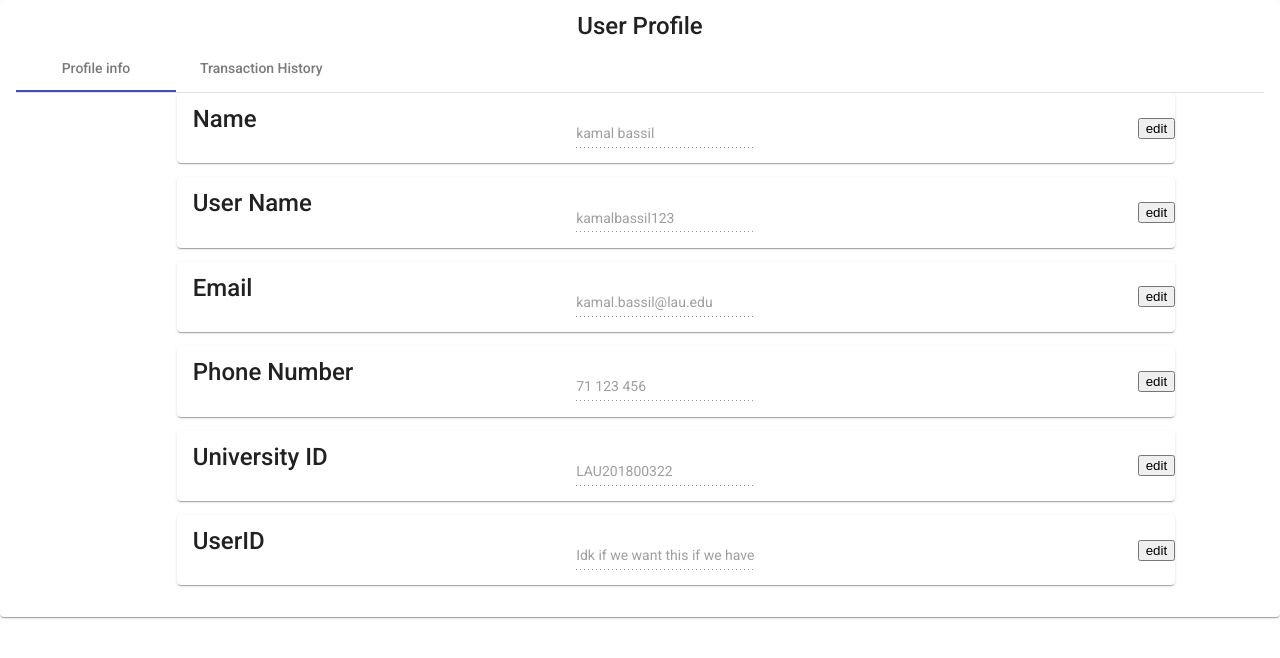
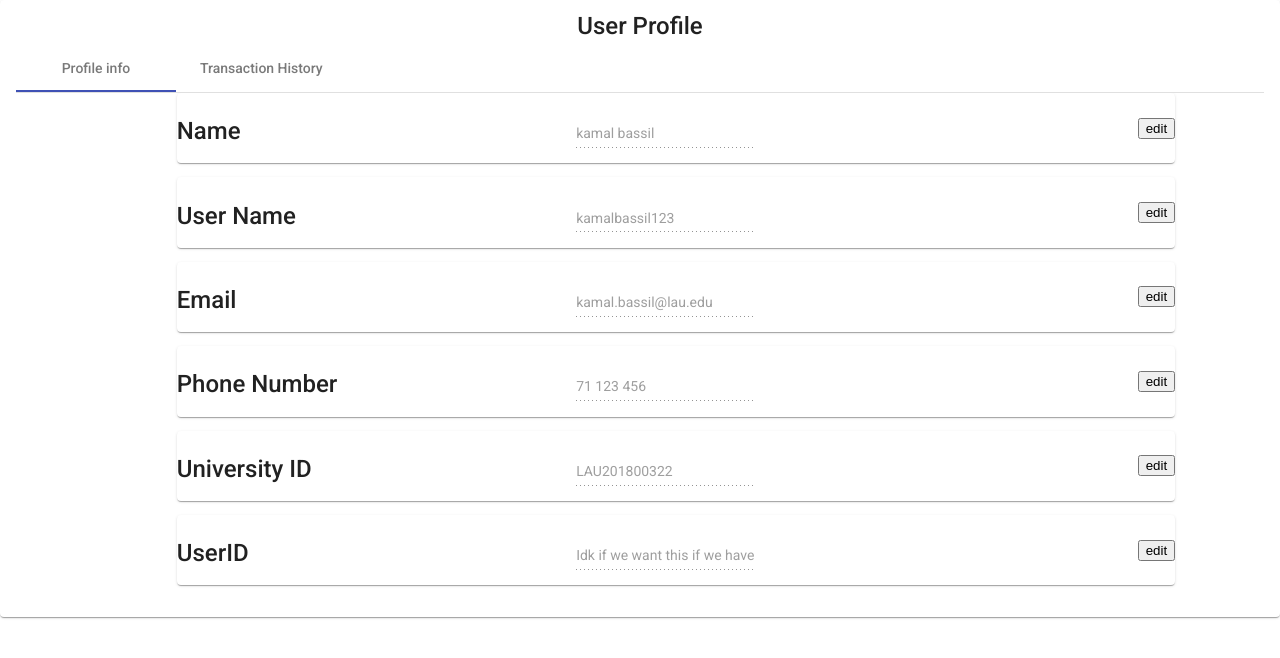
Before and after one commit to plsakr/BookSwApp, an Angular app in the folder frontend/: page /user in a window 1280 px wide. Shown: the top 658 px of the page. Built offline with nearby package versions, Linux system fonts and the light colour scheme.

Commit message:
aded preliminary user profile - still needs beautifying

```diff
--- a/frontend/src/app/user/user.component.css
+++ b/frontend/src/app/user/user.component.css
@@ -6,8 +6,9 @@
 }
 .title{
     display:inline;
-    position: absolute;]
+    position: absolute;
     left:0;
+    top:40%;
 }
 .content{
     display:inline;
--- a/frontend/src/app/user/user.component.ts
+++ b/frontend/src/app/user/user.component.ts
@@ -85,7 +85,7 @@ export class UserComponent implements OnInit {
         branchName:"LAU Jbeil"
       },
       {
-        contractID:1,
+        contractID:3,
         bookName:"Lord of the Rings",
         startDate:"13/05/2020",
         endDate:"08/07/2020",
@@ -106,7 +106,7 @@ export class UserComponent implements OnInit {
         branchName:"LAU Jbeil"
       },
       {
-        contractID:1,
+        contractID:3,
         bookName:"Lord of the Rings",
         startDate:"13/05/2020",
         endDate:"08/07/2020",
```
